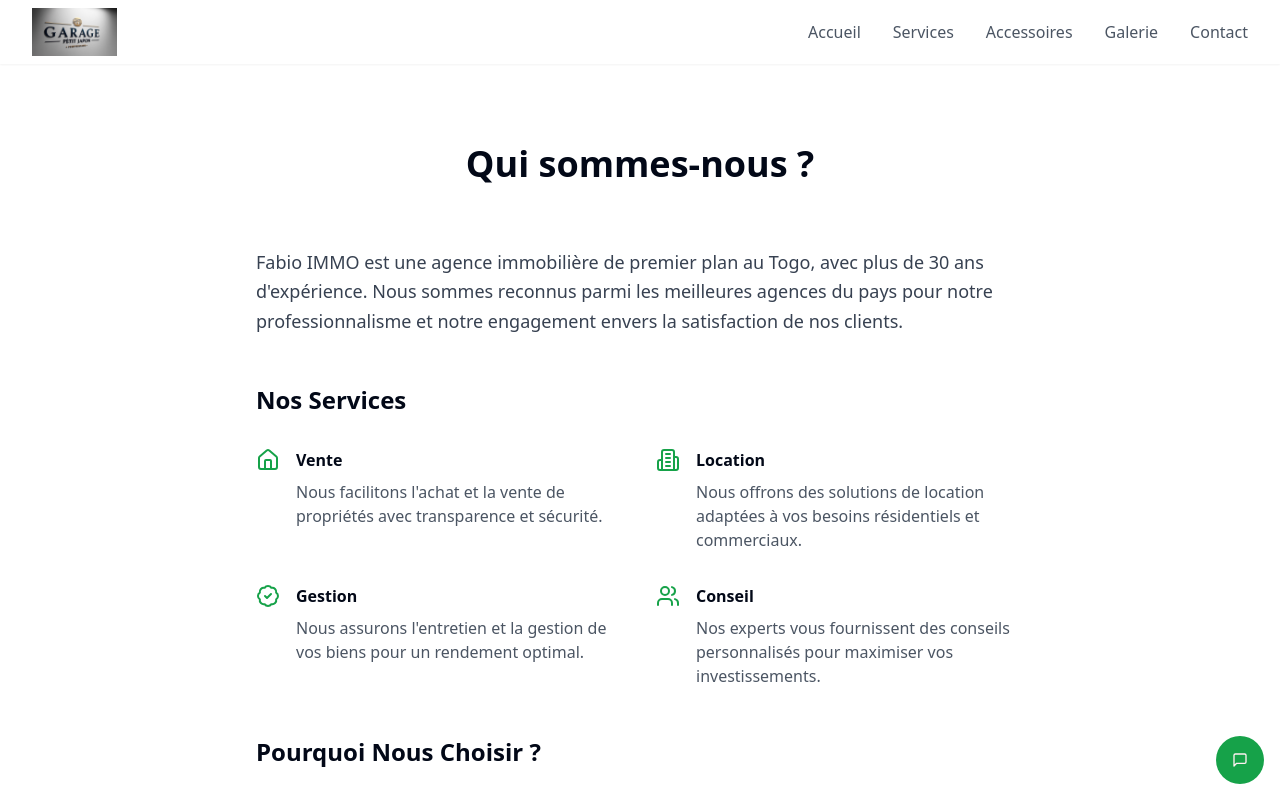
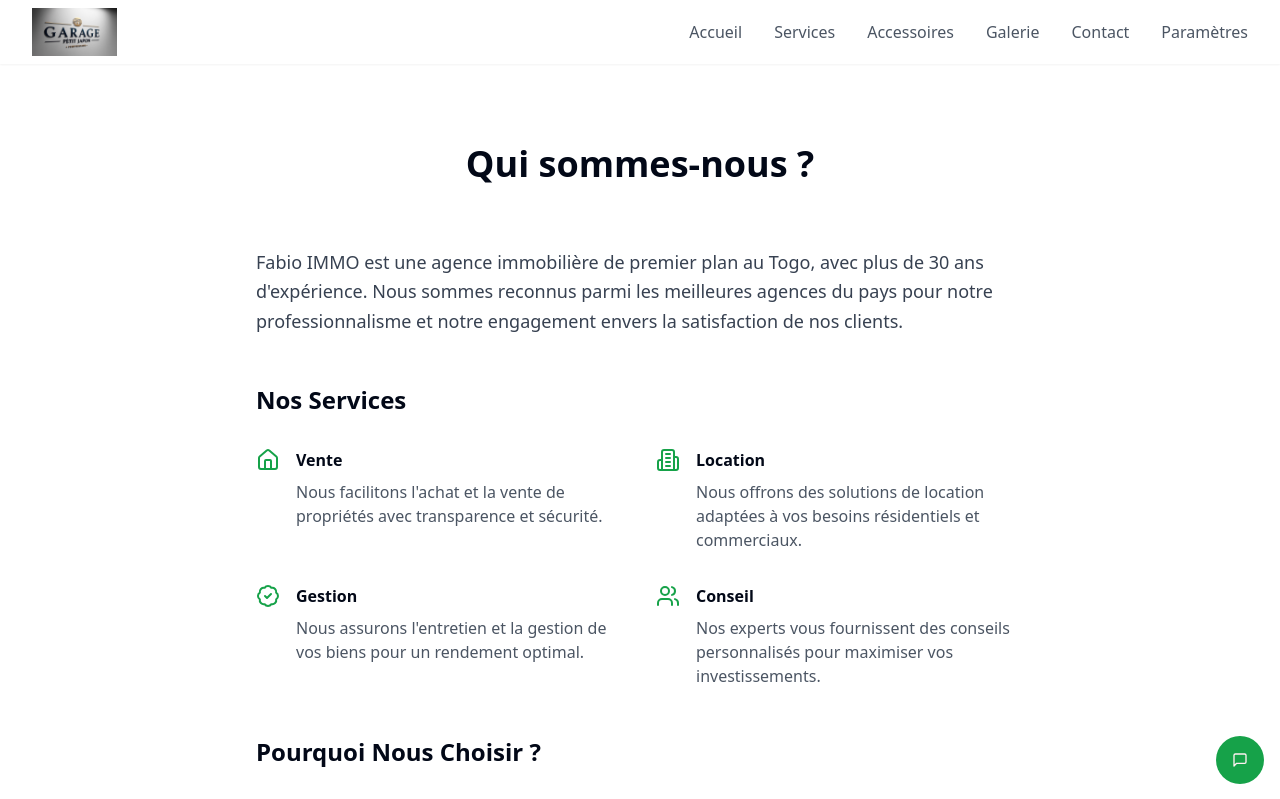
Before and after one commit to petijapon/garagepetitjapon1-36624aa1, a React (Vite) app: page /about in a window 1280 px wide. Shown: the top 799 px of the page. Built offline with nearby package versions, Linux system fonts and the light colour scheme.

Commit message:
Add Settings page to navigation
The Settings page should now be accessible through the main site navigation.

```diff
--- a/src/components/Navbar.tsx
+++ b/src/components/Navbar.tsx
@@ -14,6 +14,7 @@ const Navbar = () => {
     { href: "/accessoires", label: "Accessoires" },
     { href: "/galerie", label: "Galerie" },
     { href: "/contact", label: "Contact" },
+    { href: "/parametres", label: "Paramètres" },
   ];
 
   return (
```
